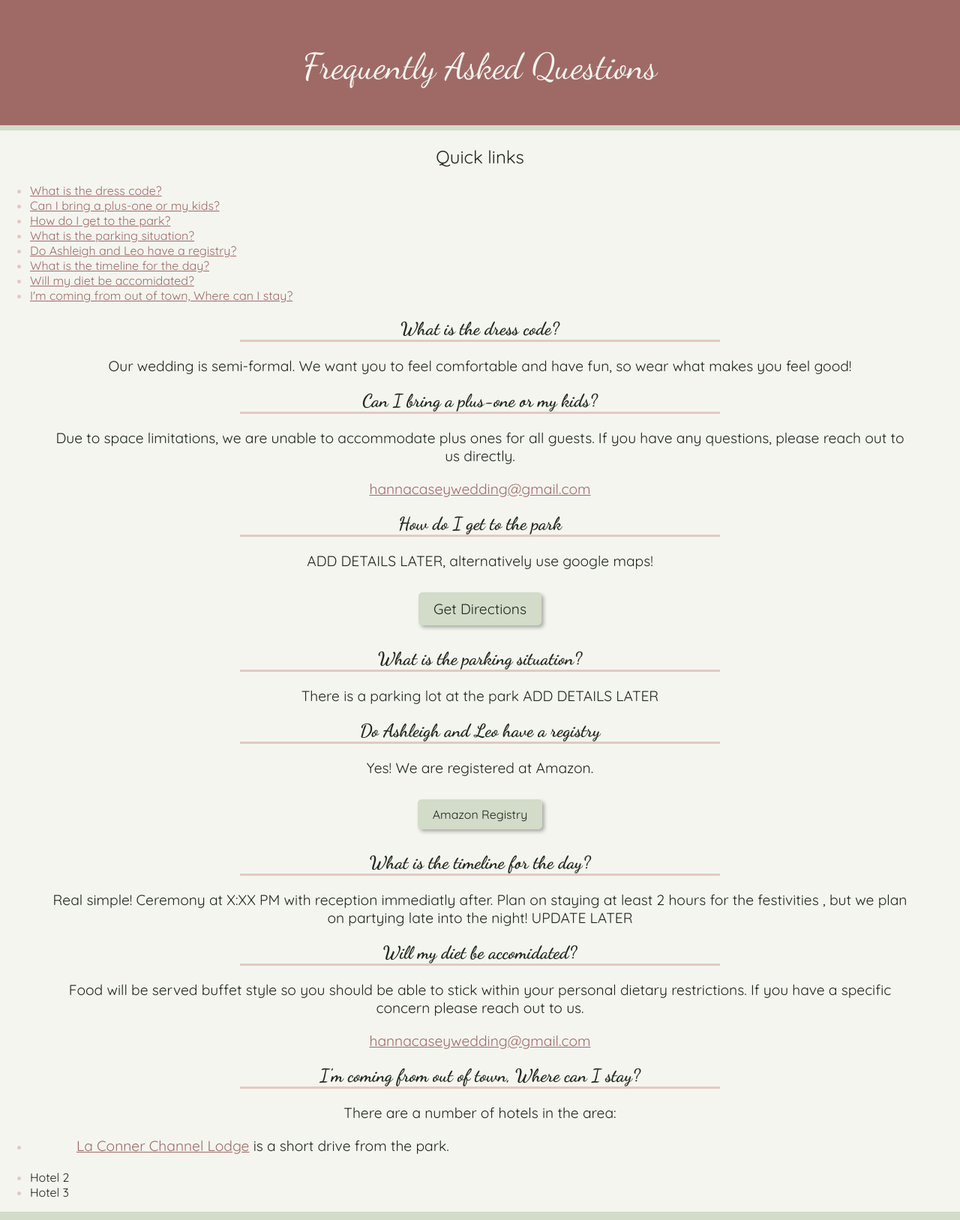
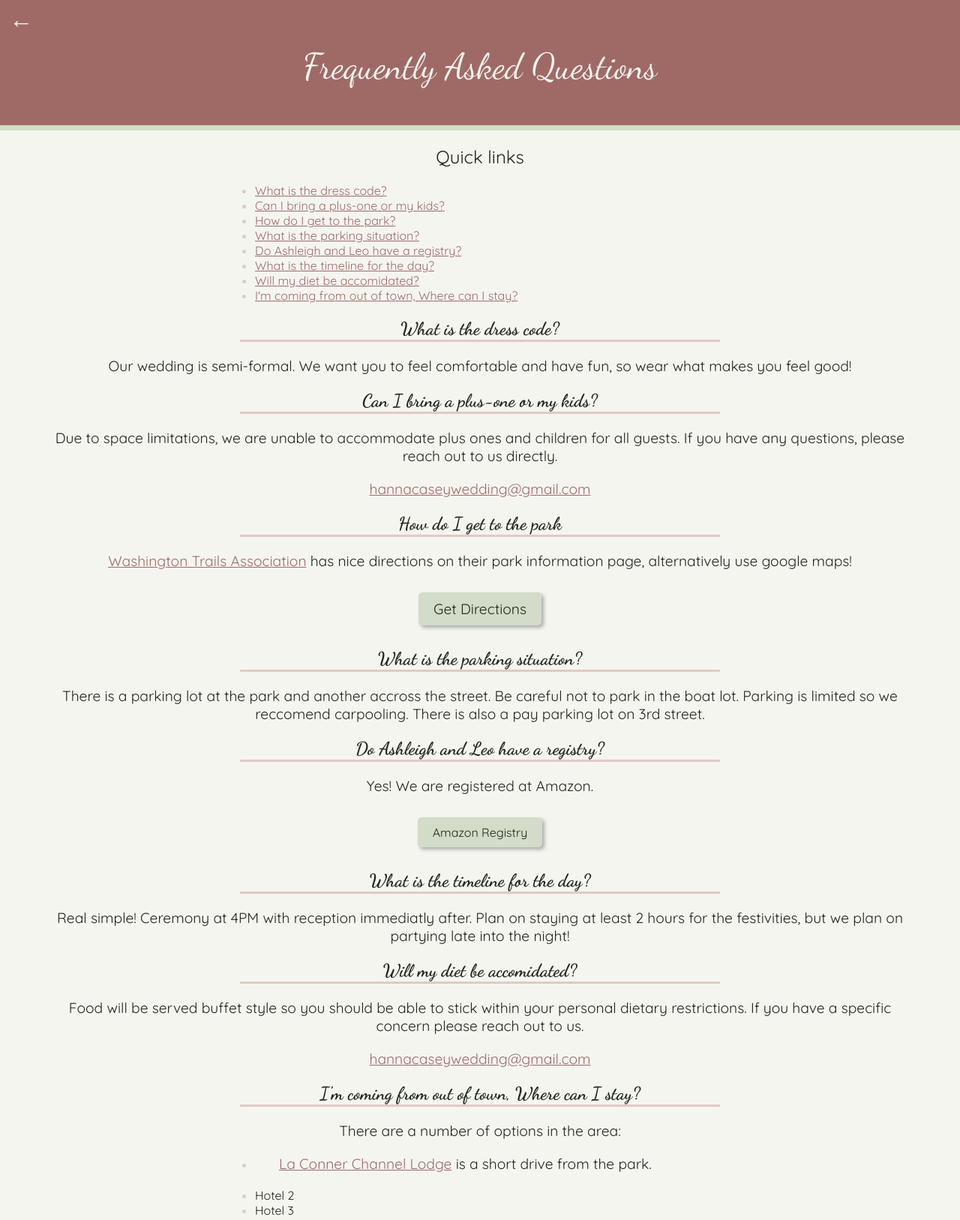
Before and after one commit to MaskedTrombonist/AshleighLeo, a plain HTML site: page AshAndLeoWedding/Pages/FAQ/index.html in a window 1280 px wide. Shown: the top 1627 px of the page at 75% size. Drawn offline with Linux system fonts and the light colour scheme.

Commit message:
-Renamed home page from index.html to home.html -updated Styles.css to make bullets more centered -updated RSVP and FAQ pages to have a back button -updated CSS file with back button formatting -updated some of the details on the FAQ page

```diff
--- a/AshAndLeoWedding/Pages/FAQ/index.html
+++ b/AshAndLeoWedding/Pages/FAQ/index.html
@@ -17,7 +17,7 @@
 
 </head>
 <body>
-
+    <a href="../../home.html" class="back-arrow">&#8592;</a>
     <header class="nophoto">
         <!-- <img src="../Assets/headerphoto.jpg" alt="Ashleigh and Leo engagment photo" class="headphoto"> Images and alt text need to be updated -->
         <h1 class = "dancing-script">Frequently Asked Questions</h1>
@@ -55,33 +55,33 @@
             <h3 in="q1">What is the dress code?</h3>
             <p>Our wedding is semi-formal. We want you to feel comfortable and have fun, so wear what makes you feel good!</p>
             <h3>Can I bring a plus-one or my kids?</h3>
-            <p>Due to space limitations, we are unable to accommodate plus ones for all guests. If you have any questions, please reach out to us directly.</p>
+            <p>Due to space limitations, we are unable to accommodate plus ones and children for all guests. If you have any questions, please reach out to us directly.</p>
             <a href="mailto:hannacaseywedding@gmail.com">
                 <p>hannacaseywedding@gmail.com</p>
             </a>
             <h3>How do I get to the park</h3>
-            <p>ADD DETAILS LATER, alternatively use google maps!</p>
+            <p><a href="https://www.wta.org/go-hiking/hikes/pioneer-park-la-conner">Washington Trails Association</a> has nice directions on their park information page, alternatively use google maps!</p>
             <p>
                 <a href="https://www.google.com/maps/dir/?api=1&destination=1200+South+Third+Street,+La+Conner,+WA+98257" target="_blank">
                     <button class = "prettybutton">Get Directions</button>
                 </a>
             </p>
             <h3>What is the parking situation?</h3>
-            <p>There is a parking lot at the park ADD DETAILS LATER</p>
-            <h3>Do Ashleigh and Leo have a registry</h3>
+            <p>There is a parking lot at the park and another accross the street. Be careful not to park in the boat lot. Parking is limited so we reccomend carpooling. There is also a pay parking lot on 3rd street.</p>
+            <h3>Do Ashleigh and Leo have a registry?</h3>
             <p>Yes! We are registered at Amazon. </p>
             <a href="https://www.amazon.com/wedding/ashleigh-and-leo" target="_blank">
                 <button class = "prettybutton">Amazon Registry</button>
             </a>
             <h3>What is the timeline for the day?</h3>
-            <p>Real simple! Ceremony at X:XX PM with reception immediatly after. Plan on staying at least 2 hours for the festivities , but we plan on partying late into the night! UPDATE LATER</p>
+            <p>Real simple! Ceremony at 4PM with reception immediatly after. Plan on staying at least 2 hours for the festivities, but we plan on partying late into the night!</p>
             <h3>Will my diet be accomidated?</h3>
             <p>Food will be served buffet style so you should be able to stick within your personal dietary restrictions. If you have a specific concern please reach out to us.</p>
             <a href="mailto:hannacaseywedding@gmail.com">
                 <p>hannacaseywedding@gmail.com</p>
             </a>
             <h3 id="q8">I'm coming from out of town, Where can I stay?</h3>
-            <p>There are a number of hotels in the area:</p>
+            <p>There are a number of options in the area:</p>
             <ul>
                 <li>
                     <p><a href="https://www.laconnerlodging.com/" target="_blank">La Conner Channel Lodge</a> is a short drive from the park. </p>
--- a/AshAndLeoWedding/css/styles.css
+++ b/AshAndLeoWedding/css/styles.css
@@ -129,6 +129,8 @@ h3 {
 ul {
     list-style-type: disc;
     text-align: left;
+    width: 50%;
+    margin: 20px auto;
 }
 ul li::marker {
     color: var(--light-pink); /* Set the bullet color to light pink */
@@ -199,6 +201,22 @@ p{
 .scroll-to-top:hover {
     background-color: var(--light-pink);
 }
+.back-arrow {
+    position: absolute;
+    top: 0px;
+    left: 2px;
+    font-size: 2em;
+    text-decoration: none;
+    color: var(--white);
+    background-color: var(--rose-taupe);
+    padding: 5px 10px;
+    border-width: 0;
+    z-index: 2;
+
+}
+.back-arrow:hover {
+    text-shadow: 0 6px 8px rgba(0, 0, 0, 0.15)
+}
 
 /* #endregion */
 
```
Also changed, not shown: AshAndLeoWedding/Pages/RSVP/index.html (+1 -1 lines), AshAndLeoWedding/home.html (renamed from AshAndLeoWedding/index.html).
